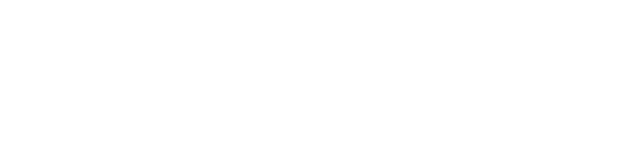
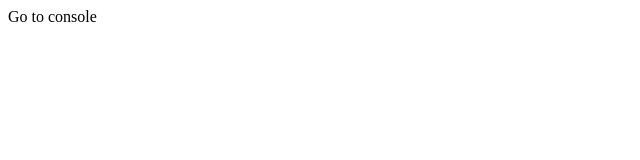
Before and after one commit to Lipsa760/dec21web_fundamental, a plain HTML site: page dec20/que2/index.html in a window 1280 px wide. Shown: the whole page, without its empty margins (0-640 px from the left). Drawn offline with Linux system fonts and the light colour scheme.

Commit message:
Update index.html

```diff
--- a/dec20/que2/index.html
+++ b/dec20/que2/index.html
@@ -1,6 +1,6 @@
 <html>
     <body>
-
+       <p>Go to console</p>
     </body>
 </html>
 <script>
```
